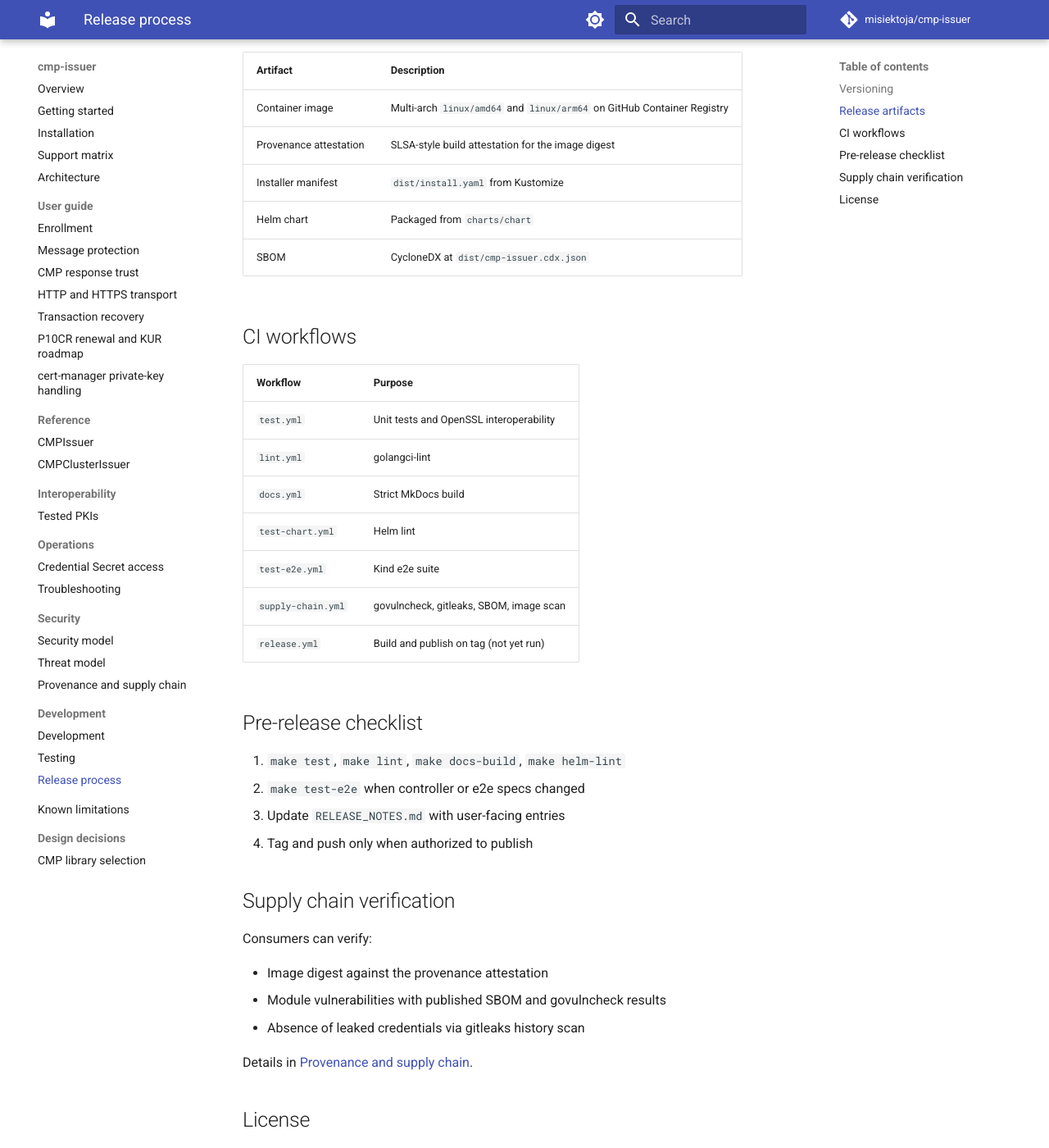
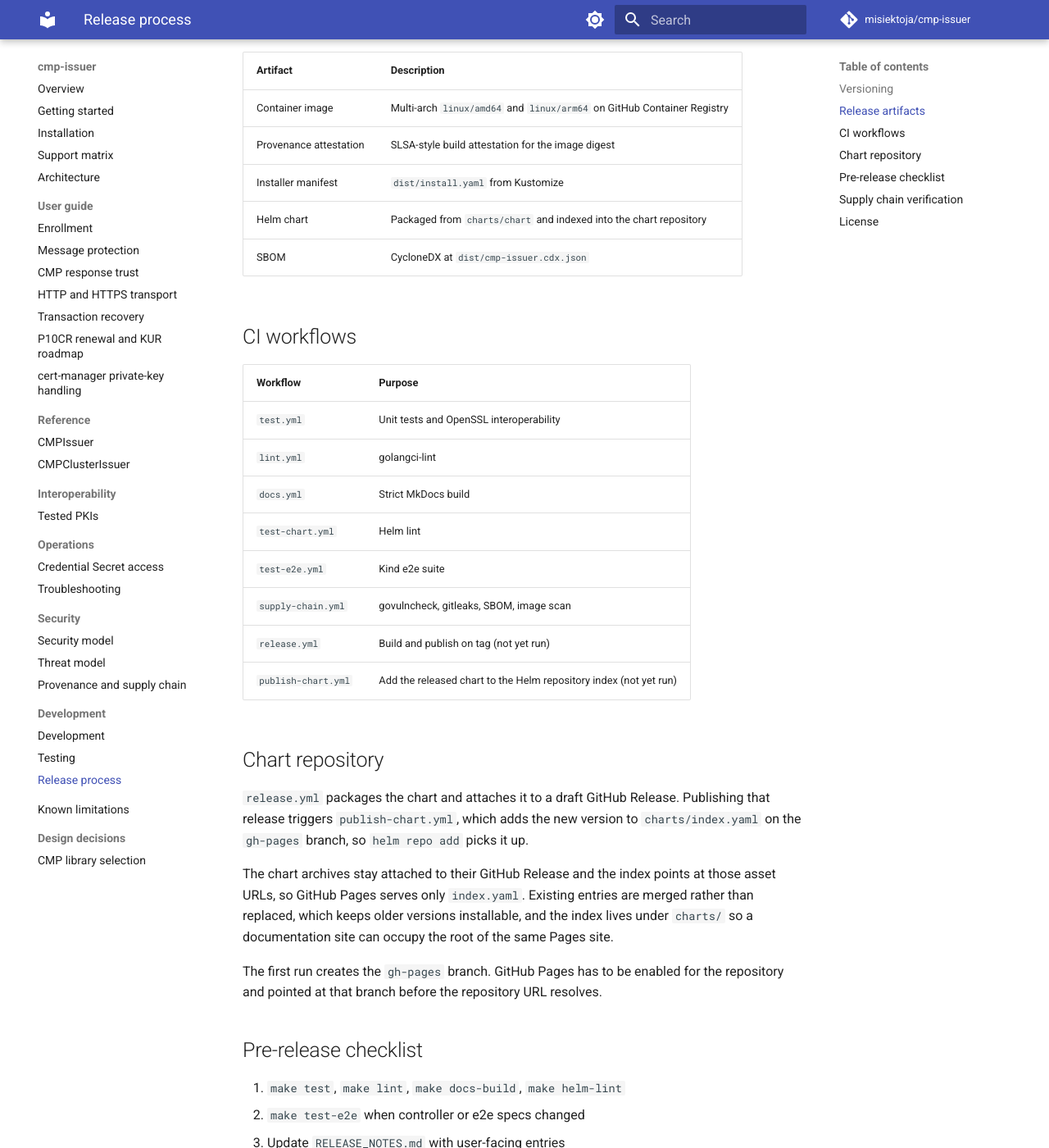
Before and after one commit to misiektoja/cmp-issuer, an MkDocs documentation site: the page built from docs/development/release-process.md, in a window 1280 px wide and 1400 px high, scrolled down 484 px. Shown: the whole window at 82% size. Built offline with MkDocs 1.6.1 and Material for MkDocs 9.7.7, drawn with Linux system fonts in a browser that asks for light colours; comment, search, counter and statistics services are not loaded.

Commit message:
docs(development): describe how the chart repository is published

```diff
--- a/docs/development/release-process.md
+++ b/docs/development/release-process.md
@@ -17,7 +17,7 @@ Each release publishes:
 | Container image | Multi-arch `linux/amd64` and `linux/arm64` on GitHub Container Registry |
 | Provenance attestation | SLSA-style build attestation for the image digest |
 | Installer manifest | `dist/install.yaml` from Kustomize |
-| Helm chart | Packaged from `charts/chart` |
+| Helm chart | Packaged from `charts/chart` and indexed into the chart repository |
 | SBOM | CycloneDX at `dist/cmp-issuer.cdx.json` |
 
 ## CI workflows
@@ -31,6 +31,21 @@ Each release publishes:
 | `test-e2e.yml` | Kind e2e suite |
 | `supply-chain.yml` | govulncheck, gitleaks, SBOM, image scan |
 | `release.yml` | Build and publish on tag (not yet run) |
+| `publish-chart.yml` | Add the released chart to the Helm repository index (not yet run) |
+
+## Chart repository
+
+`release.yml` packages the chart and attaches it to a draft GitHub Release. Publishing that release
+triggers `publish-chart.yml`, which adds the new version to `charts/index.yaml` on the `gh-pages`
+branch, so `helm repo add` picks it up.
+
+The chart archives stay attached to their GitHub Release and the index points at those asset URLs, so
+GitHub Pages serves only `index.yaml`. Existing entries are merged rather than replaced, which keeps
+older versions installable, and the index lives under `charts/` so a documentation site can occupy the
+root of the same Pages site.
+
+The first run creates the `gh-pages` branch. GitHub Pages has to be enabled for the repository and
+pointed at that branch before the repository URL resolves.
 
 ## Pre-release checklist
 
```
